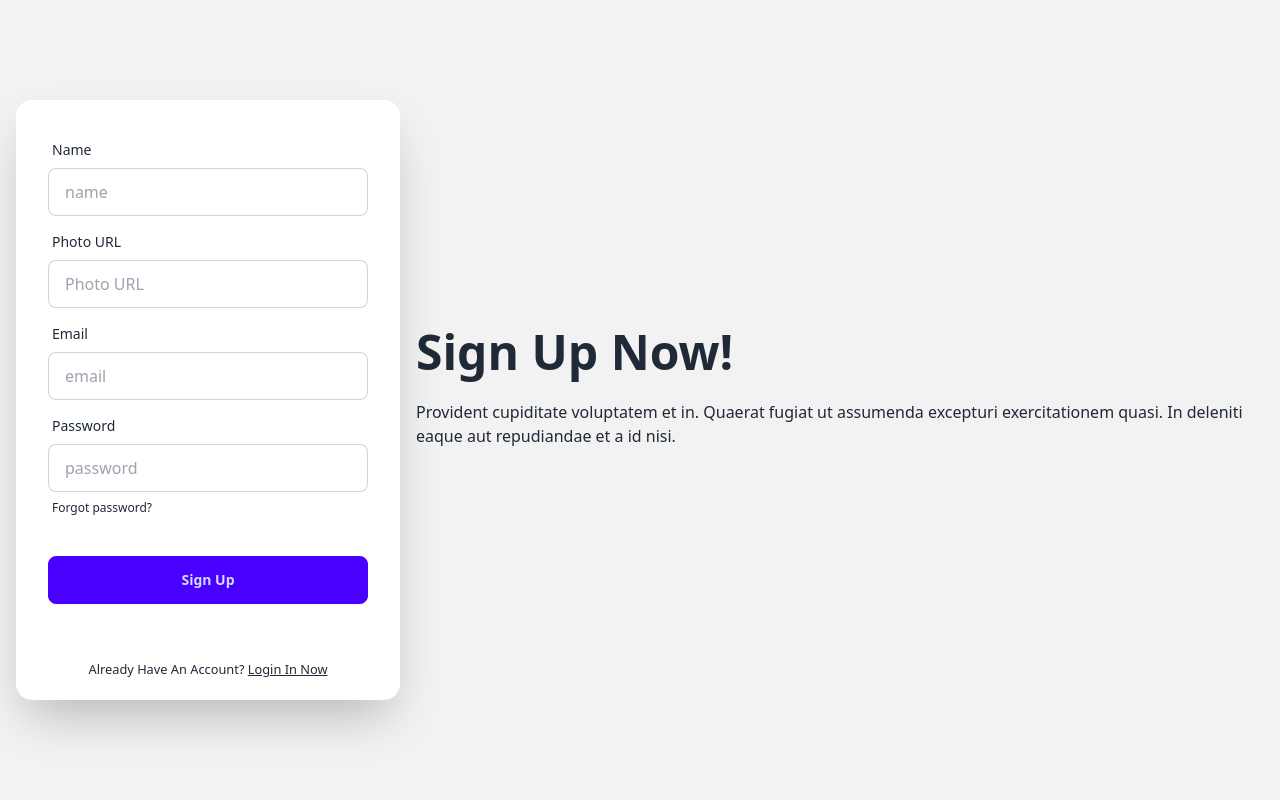
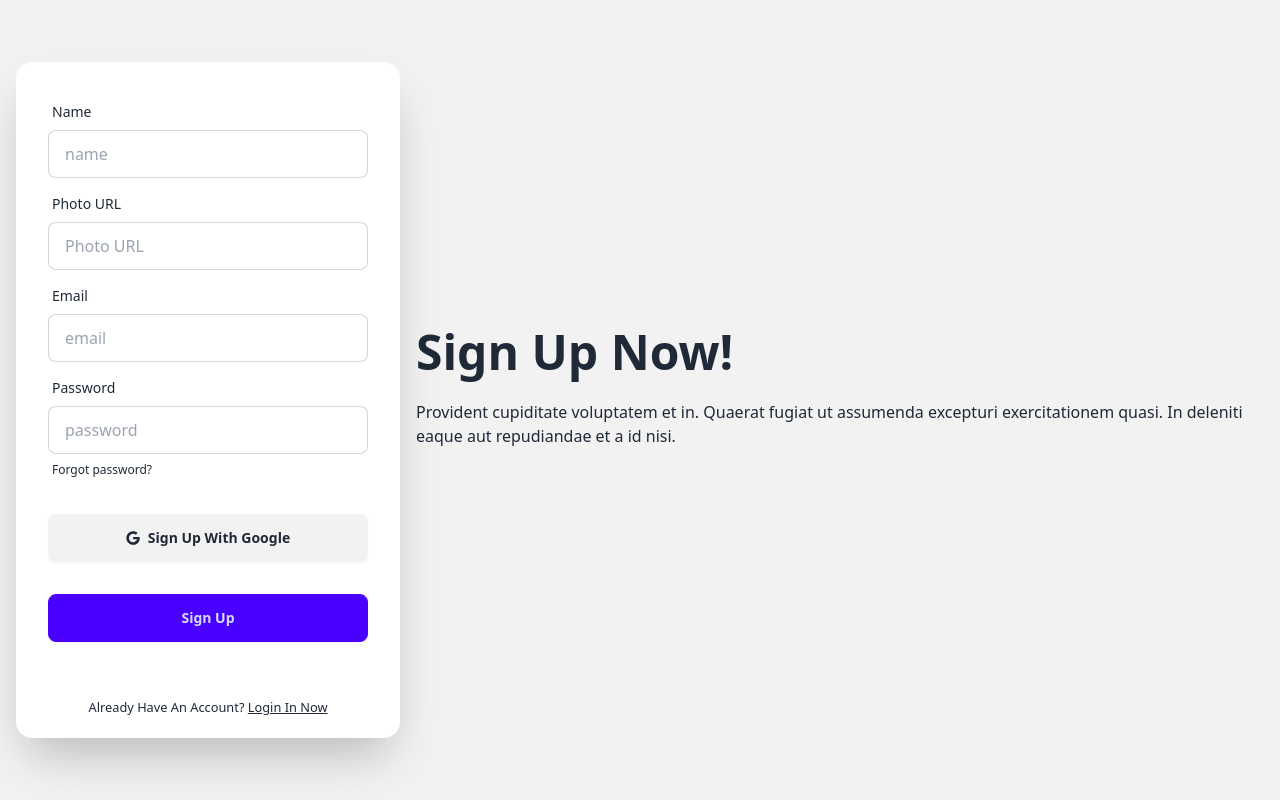
Before and after one commit to rummansaaqeb/bistro-boss-client, a React (Vite) app: page /signUp in a window 1280 px wide. Built offline with nearby package versions, Linux system fonts and the light colour scheme; no server answers.

Commit message:
added social login in sign Up

```diff
--- a/src/pages/SignUp/SignUp.jsx
+++ b/src/pages/SignUp/SignUp.jsx
@@ -5,6 +5,7 @@ import { AuthContext } from "../../providers/AuthProvider";
 import { Link, useNavigate } from "react-router-dom";
 import Swal from "sweetalert2";
 import useAxiosPublic from "../../hooks/useAxiosPublic";
+import SocialLogin from "../../components/SocialLogin/SocialLogin";
 
 
 const SignUp = () => {
@@ -98,6 +99,7 @@ const SignUp = () => {
                                     <a href="#" className="label-text-alt link link-hover">Forgot password?</a>
                                 </label>
                             </div>
+                            <SocialLogin></SocialLogin>
                             <div className="form-control mt-6">
                                 <input className="btn btn-primary" type="submit" value="Sign Up" />
                             </div>
```
